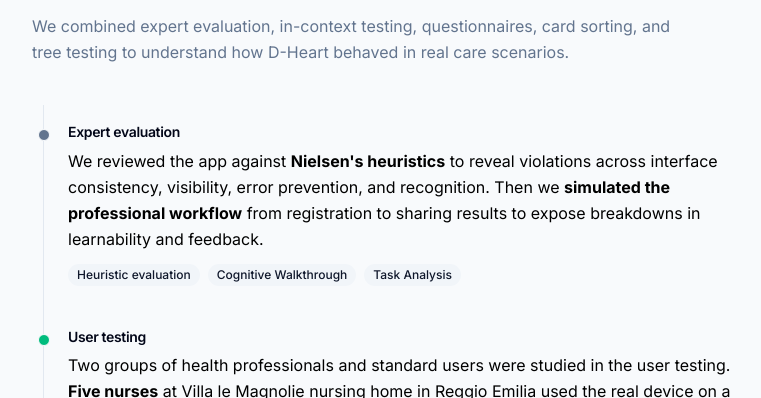
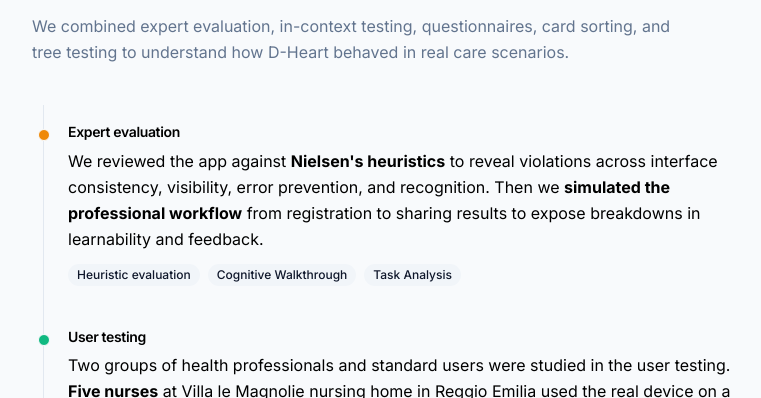
Before and after one commit to shkyb/shkyb.github.io, a React (Vite) app: page /projects/d-heart in a window 1280 px wide. Shown: the part 4004-4402 px from the top of the page, without its empty margins (256-1017 px from the left). Built offline with nearby package versions, Linux system fonts and the light colour scheme.

Commit message:
timeline color follows project

```diff
--- a/src/components/case/blocks/Timeline.jsx
+++ b/src/components/case/blocks/Timeline.jsx
@@ -31,16 +31,16 @@ export function Timeline({
 
   const pad = compact ? "py-3" : "py-4"
 
-  const dotTone = (tone) => {
+  const dotStyle = (tone) => {
     switch (tone) {
       case "info":
-        return "bg-slate-500"
+        return { background: "var(--project-kicker, var(--project-primary, #64748b))" }
       case "success":
-        return "bg-emerald-500"
+        return { background: "#10b981" }
       case "warning":
-        return "bg-amber-500"
+        return { background: "#f59e0b" }
       default:
-        return "bg-slate-300"
+        return { background: "var(--project-kicker, var(--project-primary, #cbd5e1))" }
     }
   }
 
@@ -50,7 +50,7 @@ export function Timeline({
     if (typeof body === "string") {
       return (
         <Prose>
-          <p className={cn("m-0 text-sm text-muted-foreground", className)}>{body}</p>
+          <p className={cn("m-0 text-sm text-(--project-muted-foreground,var(--muted-foreground))", className)}>{body}</p>
         </Prose>
       )
     }
@@ -69,21 +69,21 @@ export function Timeline({
             )}
           >
             <div className="flex items-start gap-3">
-              <span className={cn("mt-1 h-2.5 w-2.5 rounded-full", dotTone(it.tone))} aria-hidden="true" />
+              <span className="mt-1 h-2.5 w-2.5 rounded-full" style={dotStyle(it.tone)} aria-hidden="true" />
               <div className="min-w-0">
                 <Prose>
-                  <p className="m-0 text-sm font-semibold tracking-tight text-foreground">{it.title}</p>
+                  <p className="m-0 text-sm font-semibold tracking-tight text-(--project-foreground,var(--foreground))">{it.title}</p>
                 </Prose>
                 {it.range ? (
                   <Prose>
-                    <p className="m-0 text-xs text-muted-foreground">{it.range}</p>
+                    <p className="m-0 text-xs text-(--project-muted-foreground,var(--muted-foreground))">{it.range}</p>
                   </Prose>
                 ) : null}
 
                 {it.body ? <div className="mt-3">{renderBody(it.body)}</div> : null}
 
                 {it.bullets?.length ? (
-                  <ul className="mt-3 list-disc space-y-1 pl-5 text-sm text-muted-foreground">
+                  <ul className="mt-3 list-disc space-y-1 pl-5 text-sm text-(--project-muted-foreground,var(--muted-foreground))">
                     {it.bullets.map((b, i) => (
                       <li key={i}>{b}</li>
                     ))}
@@ -103,7 +103,8 @@ export function Timeline({
                 {it.link ? (
                   <div className="mt-3">
                     <a
-                      className="text-sm font-medium underline underline-offset-4 decoration-slate-300 hover:decoration-slate-500"
+                      className="text-sm font-medium underline underline-offset-4"
+                      style={{ color: "var(--project-kicker, var(--project-primary, #64748b))" }}
                       href={it.link.href}
                       target={(it.link.external ?? /^https?:\/\//.test(it.link.href)) ? "_blank" : undefined}
                       rel={(it.link.external ?? /^https?:\/\//.test(it.link.href)) ? "noreferrer" : undefined}
@@ -131,21 +132,19 @@ export function Timeline({
           <div key={idx} className={cn("relative pl-9", pad)}>
             {/* dot */}
             <span
-              className={cn(
-                "absolute left-1.5 top-6 h-3 w-3 rounded-full border border-background",
-                dotTone(it.tone)
-              )}
+              className="absolute left-1.5 top-6 h-3 w-3 rounded-full border border-background"
+              style={dotStyle(it.tone)}
               aria-hidden="true"
             />
 
             <div className="flex flex-col gap-1">
               <div className="flex flex-wrap items-baseline justify-between gap-x-4 gap-y-1">
                 <Prose>
-                  <p className="m-0 text-sm font-semibold tracking-tight text-foreground">{it.title}</p>
+                  <p className="m-0 text-sm font-semibold tracking-tight text-(--project-foreground,var(--foreground))">{it.title}</p>
                 </Prose>
                 {it.range ? (
                   <Prose>
-                    <p className="m-0 text-xs text-muted-foreground">{it.range}</p>
+                    <p className="m-0 text-xs text-(--project-muted-foreground,var(--muted-foreground))">{it.range}</p>
                   </Prose>
                 ) : null}
               </div>
@@ -153,10 +152,10 @@ export function Timeline({
               {it.body ? renderBody(it.body) : null}
 
               {it.bullets?.length ? (
-                <ul className="mt-2 list-disc space-y-1 pl-5 text-sm text-muted-foreground">
+                <ul className="mt-2 list-disc space-y-1 pl-5 text-sm text-(--project-muted-foreground,var(--muted-foreground))">
                   {it.bullets.map((b, i) => (
-                    <li key={i}>{b}</li>
-                  ))}
+                      <li key={i}>{b}</li>
+                    ))}
                 </ul>
               ) : null}
 
@@ -173,7 +172,8 @@ export function Timeline({
               {it.link ? (
                 <div className="mt-2">
                   <a
-                    className="text-sm font-medium underline underline-offset-4 decoration-slate-300 hover:decoration-slate-500"
+                    className="text-sm font-medium underline underline-offset-4"
+                      style={{ color: "var(--project-kicker, var(--project-primary, #64748b))" }}
                     href={it.link.href}
                     target={(it.link.external ?? /^https?:\/\//.test(it.link.href)) ? "_blank" : undefined}
                     rel={(it.link.external ?? /^https?:\/\//.test(it.link.href)) ? "noreferrer" : undefined}
```
